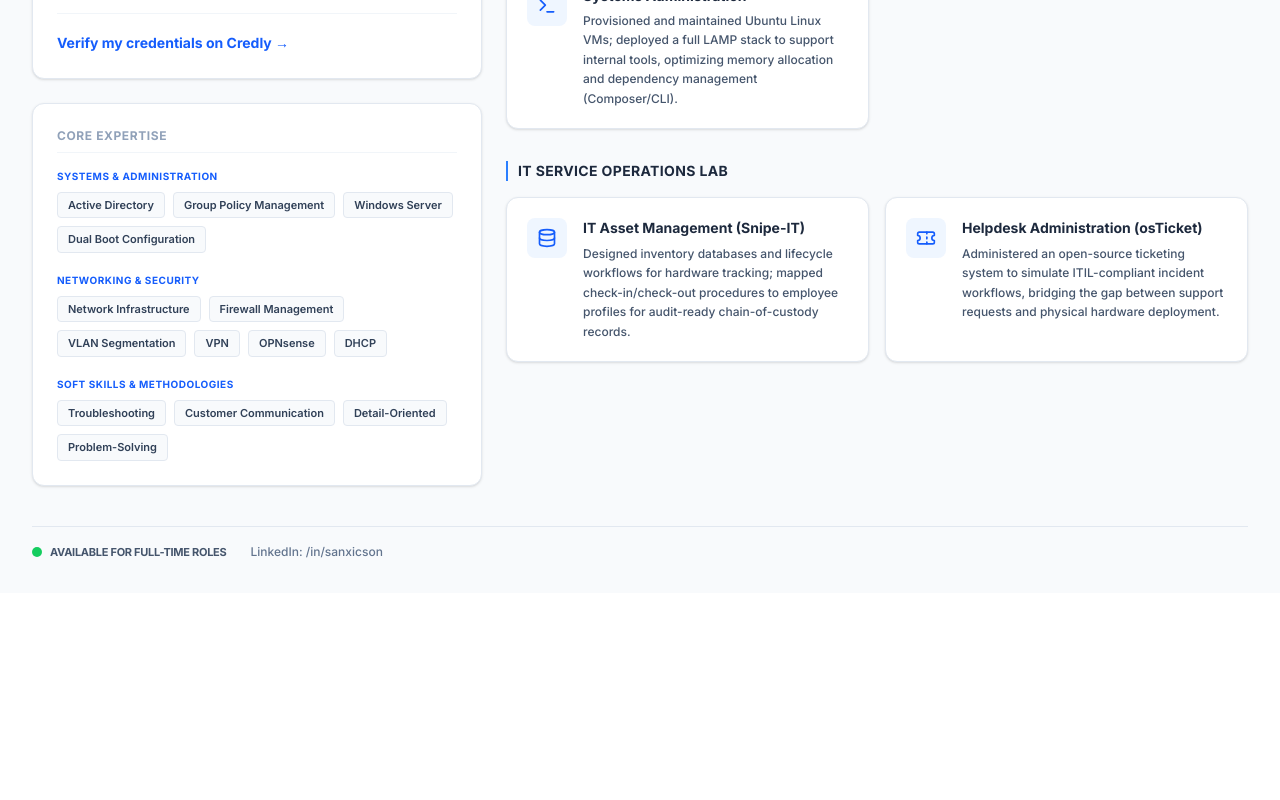
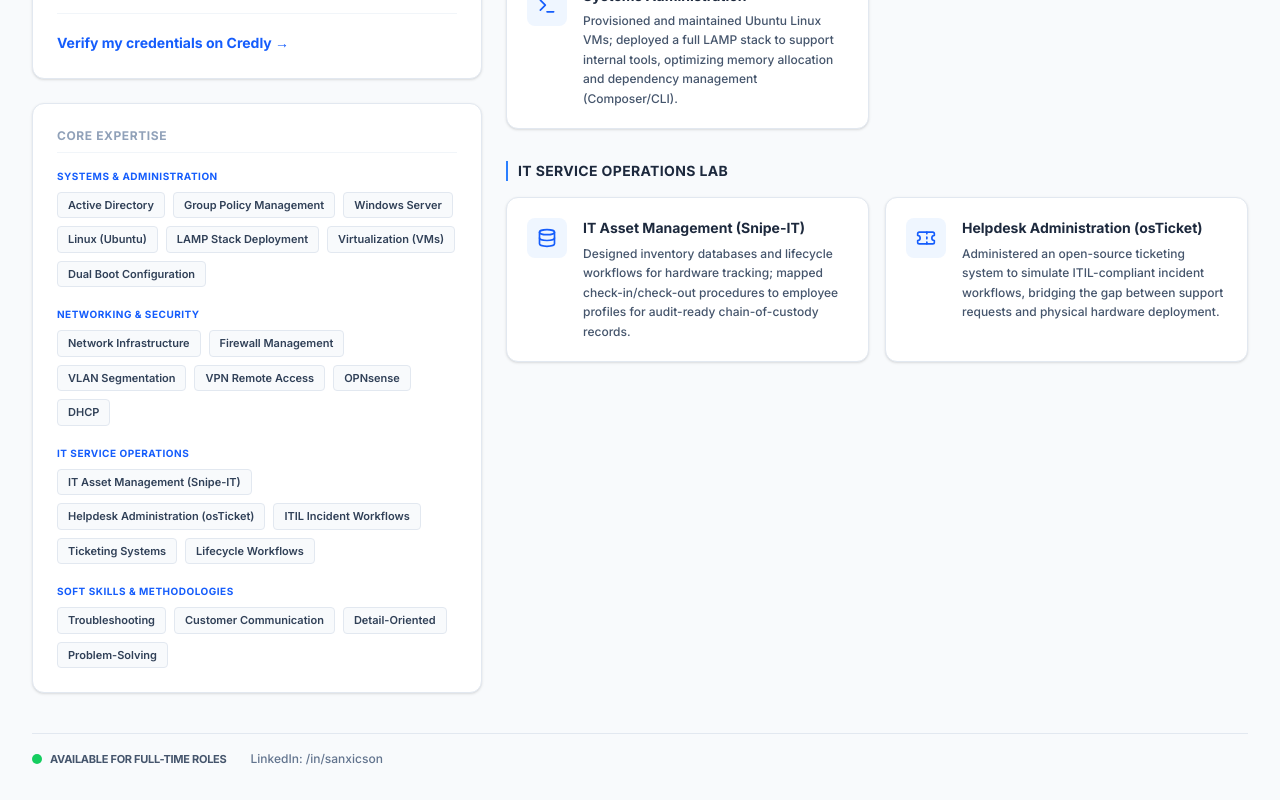
Before and after one commit to sanxicson/Sanxicson.github.io, a React (Vite) app: page / in a window 1280 px wide. Shown: the part 1046-1846 px from the top of the page. Before the commit the page ends 1639 px from the top, so only its background shows below. Built offline with nearby package versions, Linux system fonts and the light colour scheme.

Commit message:
Update data.ts

```diff
--- a/src/data.ts
+++ b/src/data.ts
@@ -7,6 +7,9 @@ export const skills = [
       "Active Directory",
       "Group Policy Management",
       "Windows Server",
+      "Linux (Ubuntu)",
+      "LAMP Stack Deployment",
+      "Virtualization (VMs)",
       "Dual Boot Configuration",
     ],
   },
@@ -16,9 +19,19 @@ export const skills = [
       "Network Infrastructure",
       "Firewall Management",
       "VLAN Segmentation",
-      "VPN",
+      "VPN Remote Access",
       "OPNsense",
       "DHCP",
+    ],
+  },
+  {
+    category: "IT Service Operations",
+    items: [
+      "IT Asset Management (Snipe-IT)",
+      "Helpdesk Administration (osTicket)",
+      "ITIL Incident Workflows",
+      "Ticketing Systems",
+      "Lifecycle Workflows",
     ],
   },
   {
```
